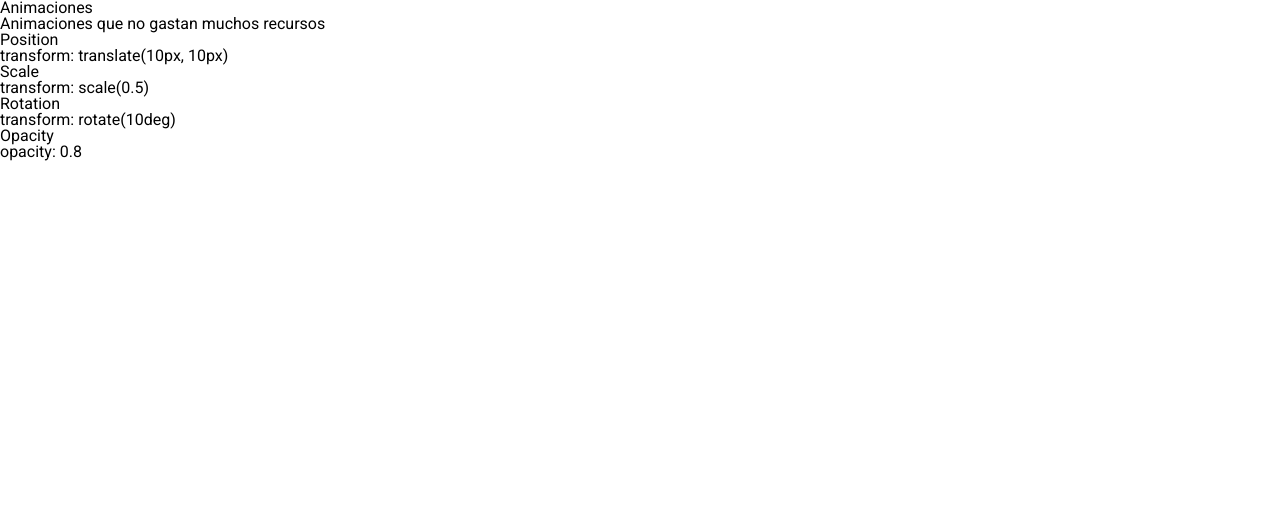
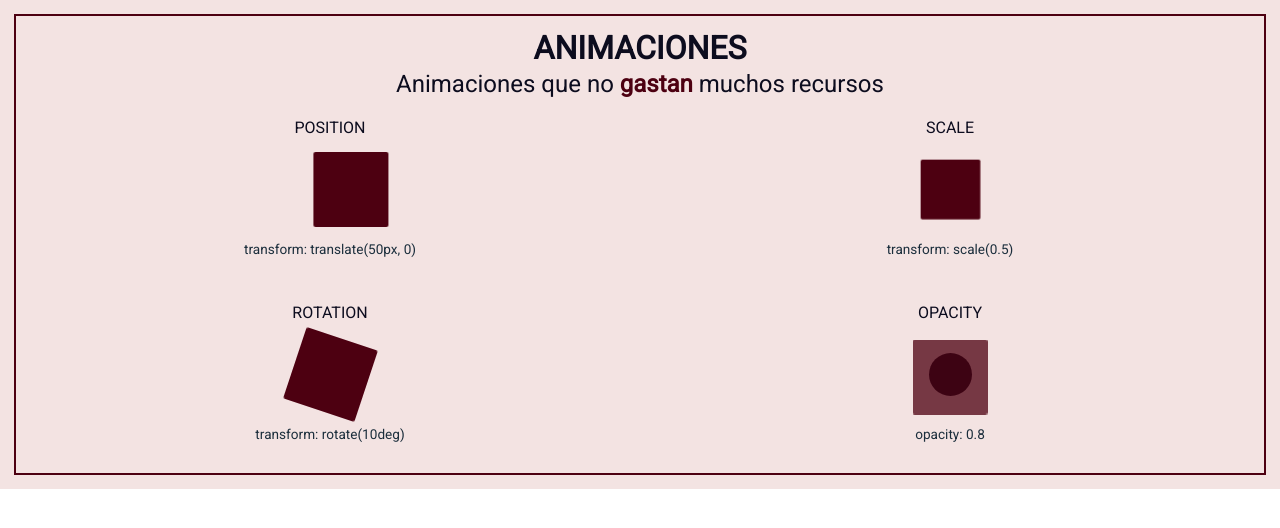
Before and after one commit to Noelia-F/card-pills, a Vue app: page / in a window 1280 px wide. Shown: the top 528 px of the page. Built offline with nearby package versions, Linux system fonts and the light colour scheme.

Commit message:
add animation tips

```diff
--- a/src/App.vue
+++ b/src/App.vue
@@ -1,5 +1,7 @@
 <template>
-  <HelloWorld title="Animaciones"/>
+  <div class="tips__wrapper">
+    <HelloWorld title="Animaciones"/>
+  </div>
 </template>
 
 <script>
@@ -61,7 +63,15 @@ export default {
 
   // apply font
   * {
+    box-sizing: border-box;
     font-family: 'roboto';
     font-size: 16px;
+    color: #0C0C1E;
+  }
+
+  // styles
+  .tips__wrapper {
+    display: grid;
+    grid-template-columns: repeat( auto-fit, minmax(250px, 1fr) );
   }
 </style>
--- a/src/components/HelloWorld.vue
+++ b/src/components/HelloWorld.vue
@@ -1,23 +1,28 @@
 <template>
-  <article>
-    <h2>{{ title }}</h2>
-    <h3>Animaciones que no <span>gastan</span> muchos recursos</h3>
-    <ul>
-      <li>
-        <h4>Position</h4>
-        <p>transform: translate(10px, 10px)</p>
+  <article class="tip__card tip__card--animation">
+    <h2 class="tip__title">{{ title }}</h2>
+    <h3 class="tip__subtitle">Animaciones que no <span class="highlight">gastan</span> muchos recursos</h3>
+    <ul class="tip__list">
+      <li class="tip__item">
+        <h4 class="tip__title tip__title--list">Position</h4>
+        <div class="tip__example tip__example--position"></div>
+        <p class="tip__text">transform: translate(50px, 0)</p>
       </li>
-      <li>
-        <h4>Scale</h4>
-        <p>transform: scale(0.5)</p>
+      <li class="tip__item">
+        <h4 class="tip__title tip__title--list">Scale</h4>
+        <div class="tip__example tip__example--scale"></div>
+        <p class="tip__text">transform: scale(0.5)</p>
       </li>
-      <li>
-        <h4>Rotation</h4>
-        <p>transform: rotate(10deg)</p>
+      <li class="tip__item">
+        <h4 class="tip__title tip__title--list">Rotation</h4>
+        <div class="tip__example tip__example--rotation"></div>
+        <p class="tip__text">transform: rotate(10deg)</p>
       </li>
-      <li>
-        <h4>Opacity</h4>
-        <p>opacity: 0.8</p>
+      <li class="tip__item tip__item--opacity">
+        <h4 class="tip__title tip__title--list">Opacity</h4>
+        <div class="tip__dummy"></div>
+        <div class="tip__example tip__example--opacity"></div>
+        <p class="tip__text">opacity: 0.8</p>
       </li>
     </ul>
   </article>
@@ -33,5 +38,112 @@ export default {
 </script>
 
 <!-- Add "scoped" attribute to limit CSS to this component only -->
-<style scoped lang="scss">
+<style lang="scss">
+  // card general
+  .tip__card {
+    padding: 1.5rem;
+    outline-width: 2px;
+    outline-style: solid;
+    outline-offset: -1rem;
+    &--animation {
+      background-color: #F3E3E2;
+      outline-color: #4D0011;
+    }
+  }
+  .tip__title {
+    font-size: 2em;
+    font-weight: bold;
+    text-transform: uppercase;
+    text-align: center;
+    margin: 0.5rem 0;
+    &--list {
+      font-weight: normal;
+      font-size: 1em;
+    }
+  }
+  .tip__subtitle {
+    font-size: 1.5em;
+    margin: 0.5rem 0;
+    text-align: center;
+  }
+  .tip__text {
+    color: #1B2E3C;
+    font-size: 0.85em;
+  }
+  .highlight {
+    font-weight: bold;
+    color: #4D0011;
+  }
+  // list
+  .tip__list {
+    display: grid;
+    grid-template-columns: repeat( 2, minmax(100px, 1fr) );
+    gap: 1.5rem;
+    padding: 0.5rem;
+    text-align: center;
+  }
+  .tip__item {
+    display: flex;
+    flex-direction: column;
+    align-items: center;
+
+    &> :not(last-child):not(.tip__dummy) {
+      margin-bottom: 1rem;
+    }
+    &--opacity {
+      position: relative;
+    }
+  }
+
+  // example
+  .tip__example {
+    border-radius: 2px;
+    height: 75px;
+    width: 75px;
+    background-color: #4D0011;
+    animation-duration: 4s;
+    animation-iteration-count: infinite;
+    &--position {
+      animation-name: position;
+    }
+    &--scale {
+      animation-name: scale;
+    }
+    &--rotation {
+      animation-name: rotation;
+    }
+    &--opacity {
+      position: absolute;
+      top: 50%;
+      left: 50%;
+      transform: translate(-50%, -50%);
+      animation-name: opacity;
+    }
+  }
+  .tip__dummy {
+    border-radius: 50%;
+    margin: 1rem 1rem 2rem 1rem;
+    height: 43px;
+    width: 43px;
+    background-color: #0C0C1E;
+  }
+
+  // animations
+  @keyframes position {
+    from {transform: translate(0, 0)}
+    to {transform: translate(50px, 0)}
+  }
+  @keyframes scale {
+    from {transform: scale(1)}
+    to {transform: scale(0.5)}
+  }
+  @keyframes rotation {
+    from {transform: rotate(0)}
+    to {transform: rotate(45deg)}
+  }
+  @keyframes opacity {
+    from {opacity: 1}
+    to {opacity: 0.4}
+  }
+
 </style>
```
